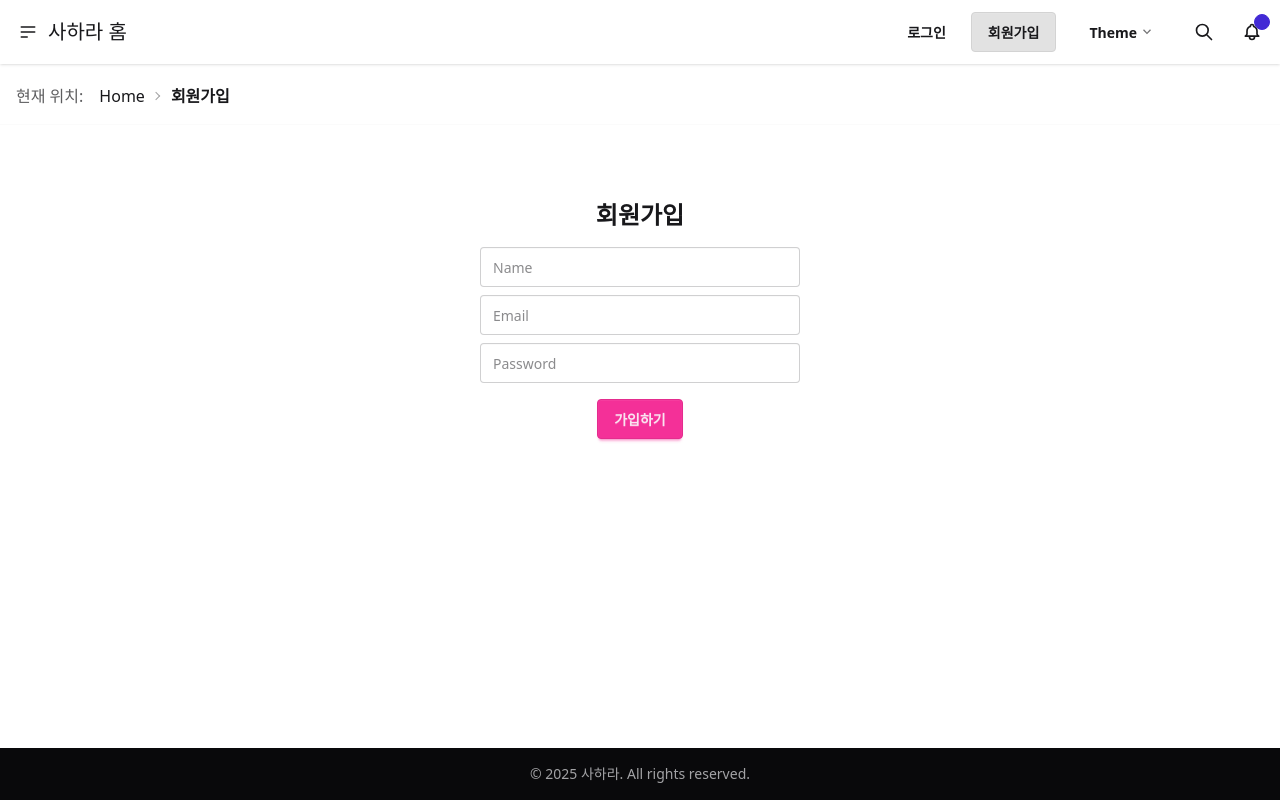
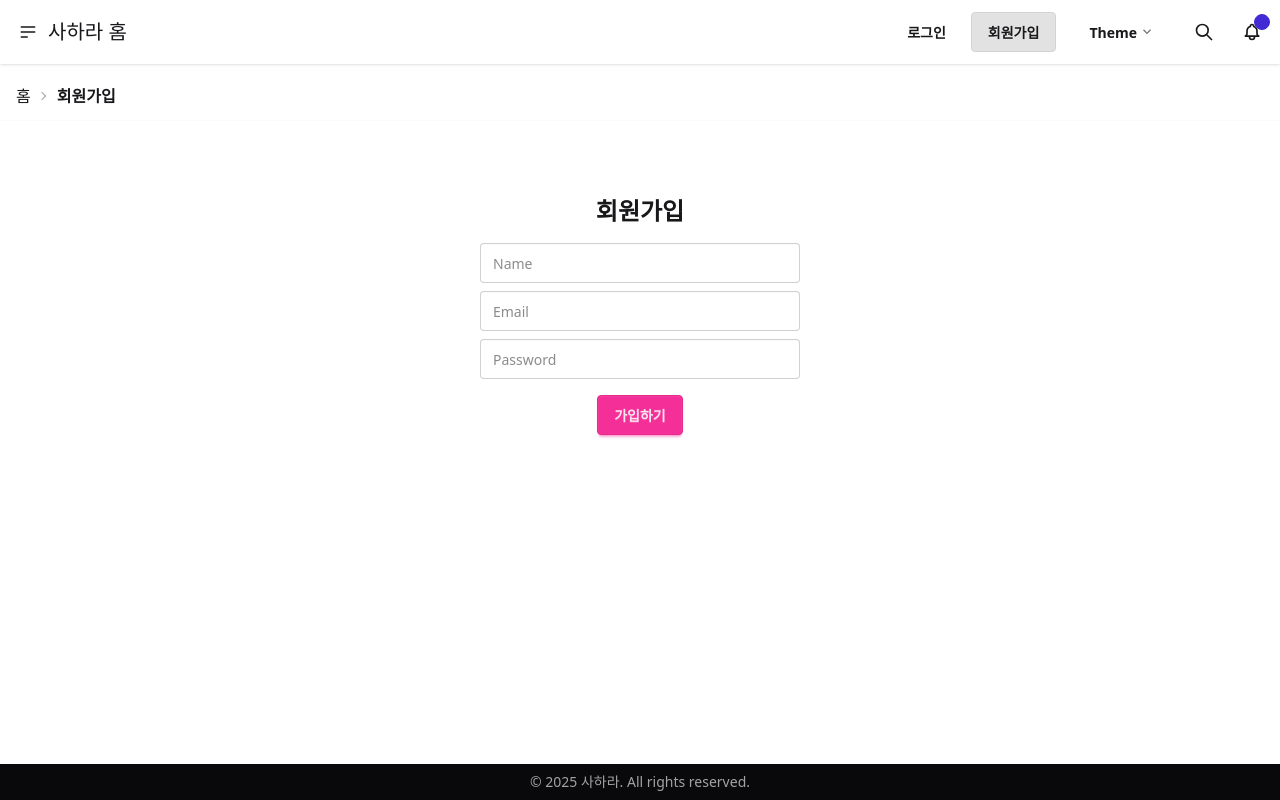
Before and after one commit to mrjung72/my-vite-vue3-sass-tailwind-app, a Vue app: page /register in a window 1280 px wide. Built offline with nearby package versions, Linux system fonts and the light colour scheme.

Commit message:
행 간격 줄임

```diff
--- a/src/components/Breadcrumbs.vue
+++ b/src/components/Breadcrumbs.vue
@@ -14,16 +14,15 @@ const isHomeActive = computed(() => {
 </script>
 
 <template>
-	<div class="border-b border-b-base-200/50 pt-3 pb-2">
+	<div class="border-b border-b-base-200/50 pt-3 pb-1">
 		<div class="container-center text-left ">
-			<div class="breadcrumbs inline-flex gap-4">
-				<span class="text-base-content/70">현재 위치:</span>
+			<div class="breadcrumbs inline-flex gap-1">
 				<ul>
 					<li>
 						<router-link
 							:to="{ name: 'home' }"
-							:class="{ 'font-semibold': isHomeActive }"
-						>Home</router-link>
+							:class="{ 'font-bold': isHomeActive }"
+						>홈</router-link>
 					</li>
 					<li v-for="(breadcrumb, index) in breadcrumbs" :key="index">
 						<router-link
--- a/src/components/TheFooter.vue
+++ b/src/components/TheFooter.vue
@@ -3,7 +3,7 @@
 </script>
 
 <template>
-  <footer class="bg-neutral text-neutral-content px-6 py-4 w-full fixed bottom-0 left-0 flex justify-center">
+  <footer class="bg-neutral text-neutral-content px-6 py-2 w-full fixed bottom-0 left-0 flex justify-center">
     <div class="max-w-md w-full text-center text-sm">
       <p class="opacity-70">© 2025 사하라. All rights reserved.</p>
     </div>
--- a/src/views/MembersView.vue
+++ b/src/views/MembersView.vue
@@ -1,13 +1,13 @@
 <template>
-  <div class="p-6 max-w-4xl mx-auto grid gap-4 md:grid-cols-2">
+  <div class="p-6 max-w-4xl mx-auto grid gap-1 md:grid-cols-2">
     <!-- 회원 목록 -->
     <div>
-      <h2 class="text-xl font-semibold mb-4">회원 목록</h2>
+      <h2 class="text-xl font-semibold mb-1">회원 목록</h2>
       <div class="grid gap-1 mb-2">
         <div
           v-for="member in paginatedMembers"
           :key="member.id"
-          class="p-2 bg-base-100 shadow-sm rounded text-sm cursor-pointer hover:bg-base-200"
+          class="p-1 bg-base-100 shadow-sm rounded text-sm cursor-pointer hover:bg-base-200"
           :class="{ 'bg-primary text-primary-content': selected?.id === member.id }"
           @click="selectMember(member)"
         >
```
